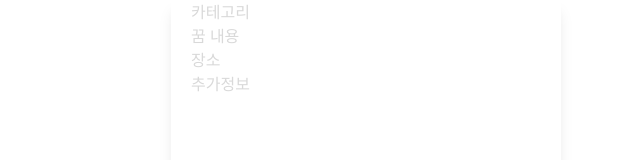
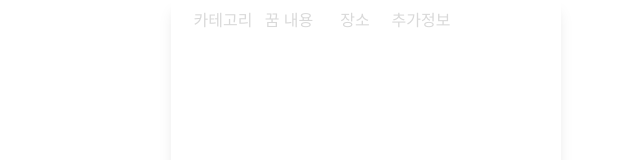
Before and after one commit to ggumms/ggumtle, a React (Vite) app in the folder frontend/: page /bucket/write in a window 1280 px wide. Shown: the top 160 px of the page, without its empty margins (274-914 px from the left). Built offline with nearby package versions, Linux system fonts and the light colour scheme.

Commit message:
[FE] Feat #8: 레이아웃 애니메이션 적용
- onClick 방식으로 underline을 구현하려고 했으나 초기값이 url과 맞지 않는 값으로 설정됨
- 따라서 구현 방법을 currentPath를 이용한 방법으로 구현

Fixes: #8

```diff
--- a/frontend/package.json
+++ b/frontend/package.json
@@ -15,6 +15,7 @@
     "@mui/material": "^5.15.5",
     "@tanstack/react-query": "^5.17.15",
     "@tanstack/react-query-devtools": "^5.17.18",
+    "framer-motion": "^10.18.0",
     "react": "^18.2.0",
     "react-dom": "^18.2.0",
     "react-router-dom": "^6.21.3",
--- a/frontend/src/components/NavigationHeader.tsx
+++ b/frontend/src/components/NavigationHeader.tsx
@@ -1,25 +1,45 @@
-import React from 'react'
+import React, { useEffect, useState } from 'react'
 import { NavLink } from 'react-router-dom'
 import { MultiPageHeaderInfo } from '../types/router'
+import { motion } from 'framer-motion'
+import { useRouter } from '../hooks/useRouter'
 
 interface NavigationHeaderProps {
 	headerData: MultiPageHeaderInfo[]
 }
 
 const NavigationHeader = ({ headerData }: NavigationHeaderProps) => {
+	const [selectedIndex, setSelectedIndex] = useState<number>()
+	const { currentPath } = useRouter()
+	useEffect(() => {
+		headerData.forEach((item, index) => {
+			if (currentPath.includes(item.path)) {
+				setSelectedIndex(index)
+			}
+		})
+	})
+
 	return (
-		<ul>
+		<ul className={`flex gap-[2px]`}>
 			{headerData.map((headerItem, index) => {
 				return (
-					<li key={`hedaer-${index}`}>
+					<li key={`hedaer-${index}`} className={`w-16 relative`}>
 						<NavLink
 							to={headerItem.path}
+							data-id={index}
 							className={({ isActive }) =>
-								isActive ? 'text-[#454645] font-[700]' : 'text-[#D9D9D9]'
+								'inline-block w-full text-center py-2' +
+								(isActive ? ' text-[#454645] font-[700]' : ' text-[#D9D9D9]   ')
 							}
 						>
 							{headerItem.name}
 						</NavLink>
+						{selectedIndex === index && (
+							<motion.div
+								layoutId="underline"
+								className="absolute h-[1px] bottom-1 w-full bg-black"
+							/>
+						)}
 					</li>
 				)
 			})}
--- a/frontend/src/components/layout/MutiPageLayout/MultiPageLayout.tsx
+++ b/frontend/src/components/layout/MutiPageLayout/MultiPageLayout.tsx
@@ -6,6 +6,8 @@ import { MultiPageHeaderInfo } from '../../../types/router'
 interface MultiPageLayoutProps {
 	headerData: MultiPageHeaderInfo[]
 }
+
+// TODO: div 태그 삭제하기
 const MultiPageLayout = ({ headerData }: MultiPageLayoutProps) => {
 	return (
 		<div>
```
Also changed, not shown: 1 other file (tests, documents, lock files or other folders).
